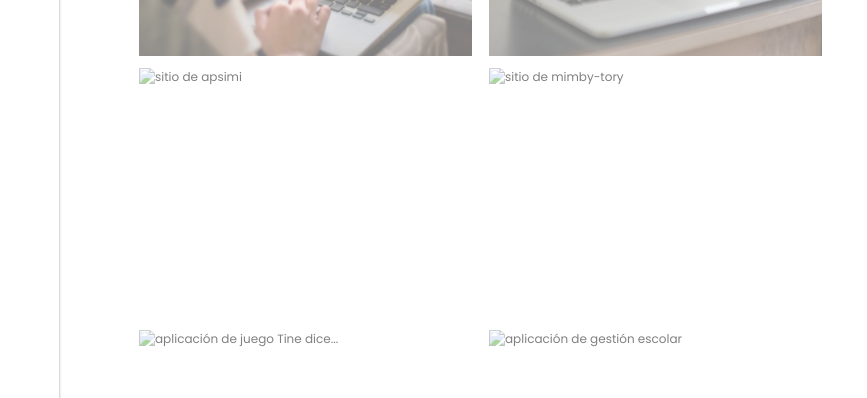
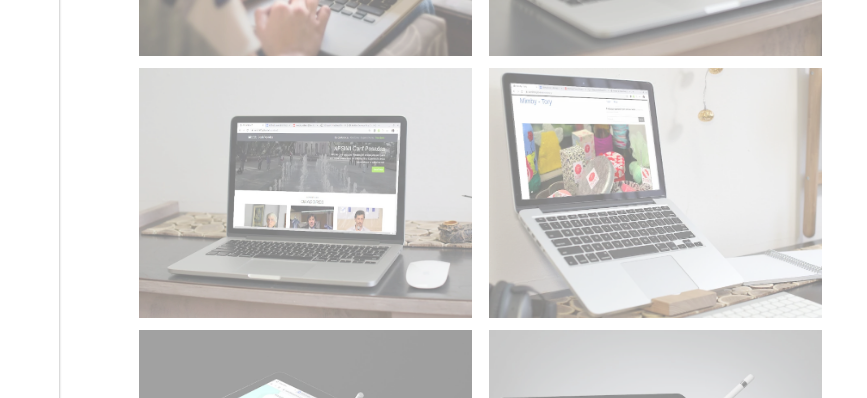
Before and after one commit to werd2000/werdfolio, a plain HTML site: page index.html in a window 1280 px wide. Shown: the part 349-747 px from the top of the page, 413-1280 px from the left. Drawn offline with nearby package versions, Linux system fonts and the light colour scheme.

Commit message:
imagenes webp

```diff
--- a/index.html
+++ b/index.html
@@ -79,10 +79,10 @@
                         <img src="imagenes/mockup-e2000.webp" alt="sitio de evangelizacion dosmil">
                     </div>
                     <div class="trabajo"><img src="imagenes/mockup-ph.webp" alt="sitio de pequeño hogar"></div>
-                    <div class="trabajo"><img src="imagenes/mockup-apsimi.wmockup-e2000.webp" alt="sitio de apsimi"></div>
-                    <div class="trabajo"><img src="imagenes/mockup-mimbi.wmockup-e2000.webp" alt="sitio de mimby-tory"></div>
-                    <div class="trabajo"><img src="imagenes/mockup-tinedice.wmockup-e2000.webp" alt="aplicación de juego Tine dice..."></div>
-                    <div class="trabajo"><img src="imagenes/mockup-escuela.wmockup-e2000.webp" alt="aplicación de gestión escolar"></div>
+                    <div class="trabajo"><img src="imagenes/mockup-apsimi.webp" alt="sitio de apsimi"></div>
+                    <div class="trabajo"><img src="imagenes/mockup-mimbi.webp" alt="sitio de mimby-tory"></div>
+                    <div class="trabajo"><img src="imagenes/mockup-tinedice.webp" alt="aplicación de juego Tine dice..."></div>
+                    <div class="trabajo"><img src="imagenes/mockup-escuela.webp" alt="aplicación de gestión escolar"></div>
                 </div>
             </div>
         </section>
```
